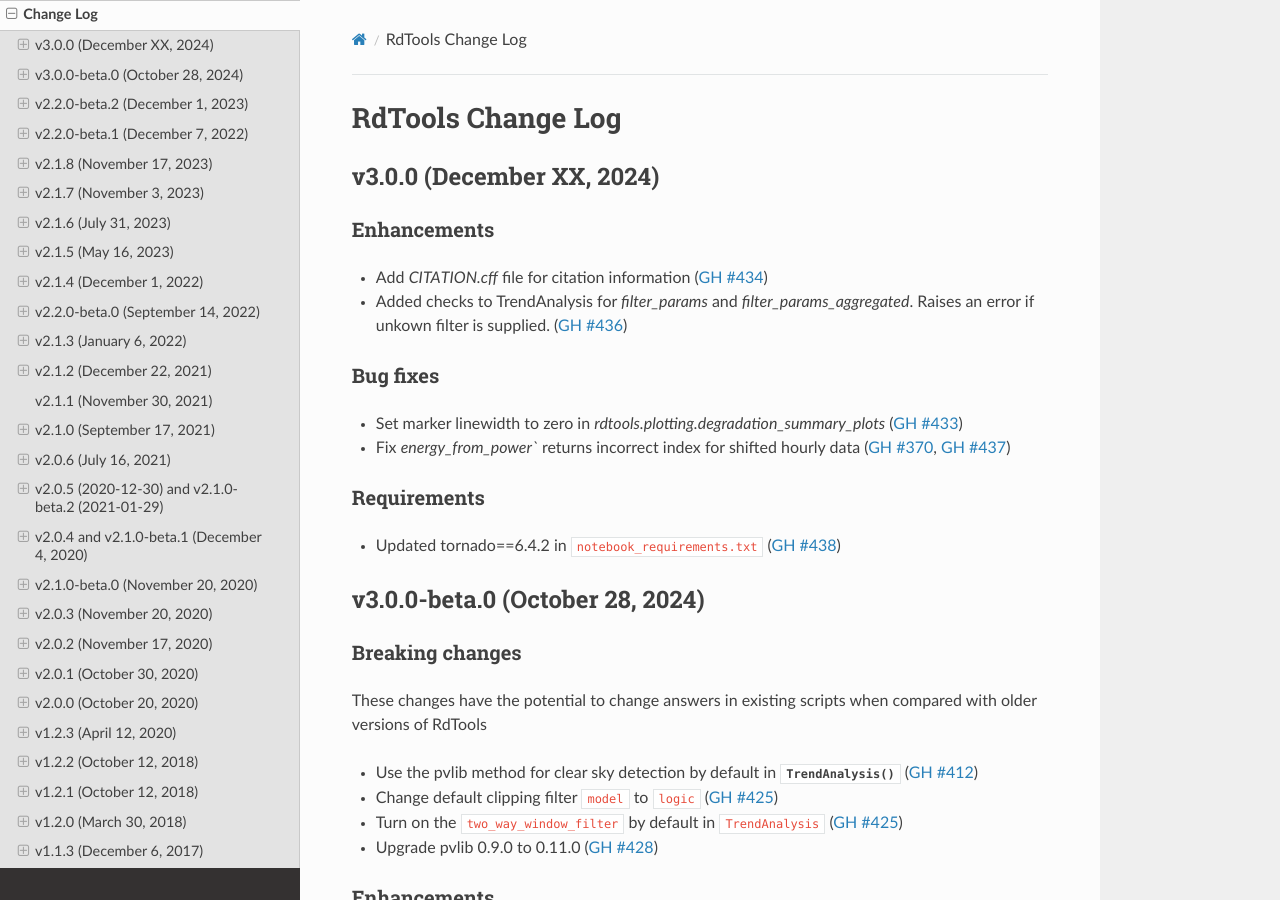
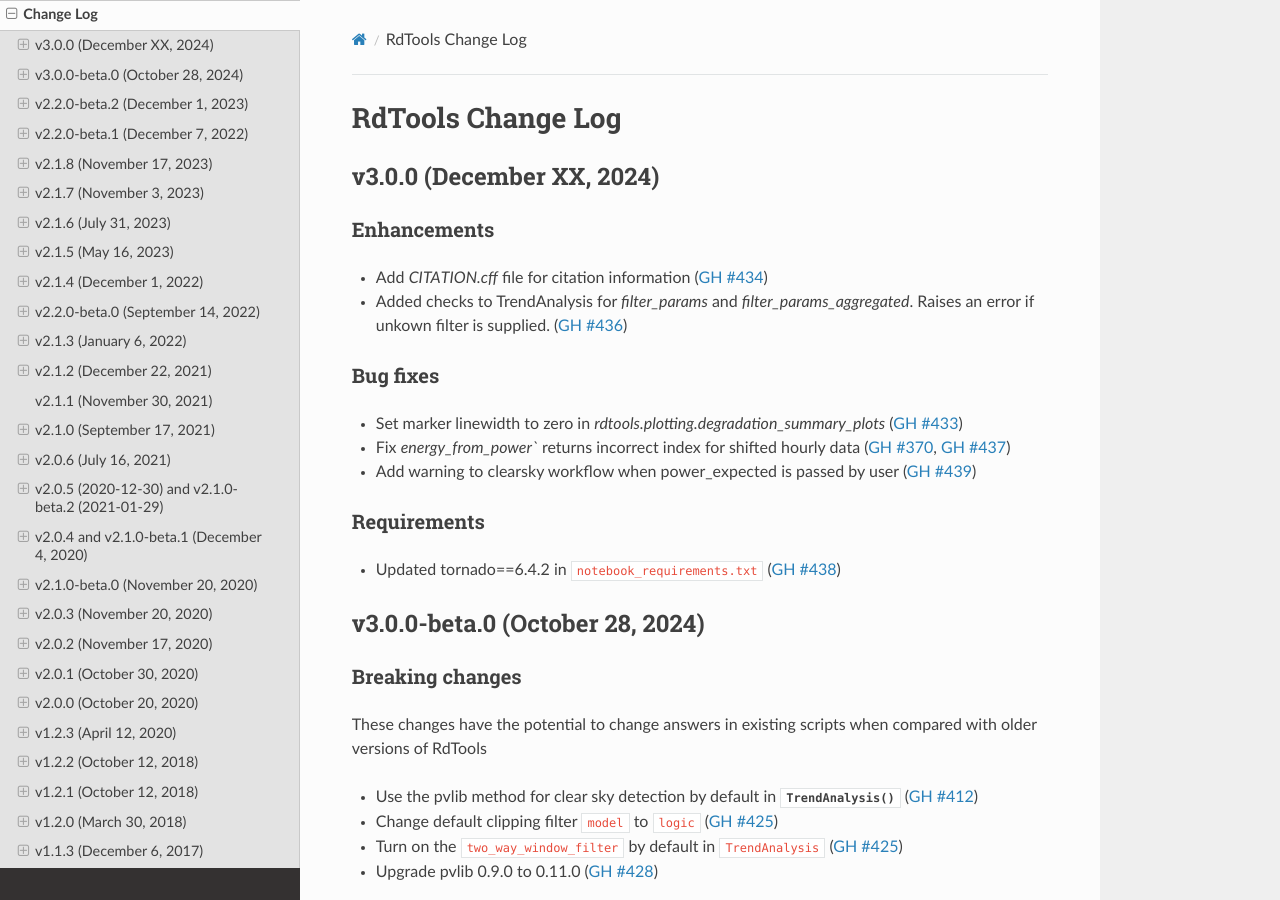
Before and after one commit to NREL/rdtools, a Sphinx documentation site: the page built from docs/sphinx/source/changelog.rst, in a window 1280 px wide and 900 px high. Built offline with Sphinx 7.4.7 and the Read the Docs theme 3.1.0, drawn with Linux system fonts in a browser that asks for light colours; pages that are not in the unit, such as notebooks, are missing from menus.

Commit message:
move changes to pending changelog 6

```diff
--- a/docs/sphinx/source/changelog/pending.rst
+++ b/docs/sphinx/source/changelog/pending.rst
@@ -12,6 +12,7 @@
 ---------
 * Set marker linewidth to zero in `rdtools.plotting.degradation_summary_plots` (:pull:`433`)
 * Fix `energy_from_power`` returns incorrect index for shifted hourly data (:issue:`370`, :pull:`437`)
+* Add warning to clearsky workflow when power_expected is passed by user (:pull:`439`)
 
 
 Requirements
```
